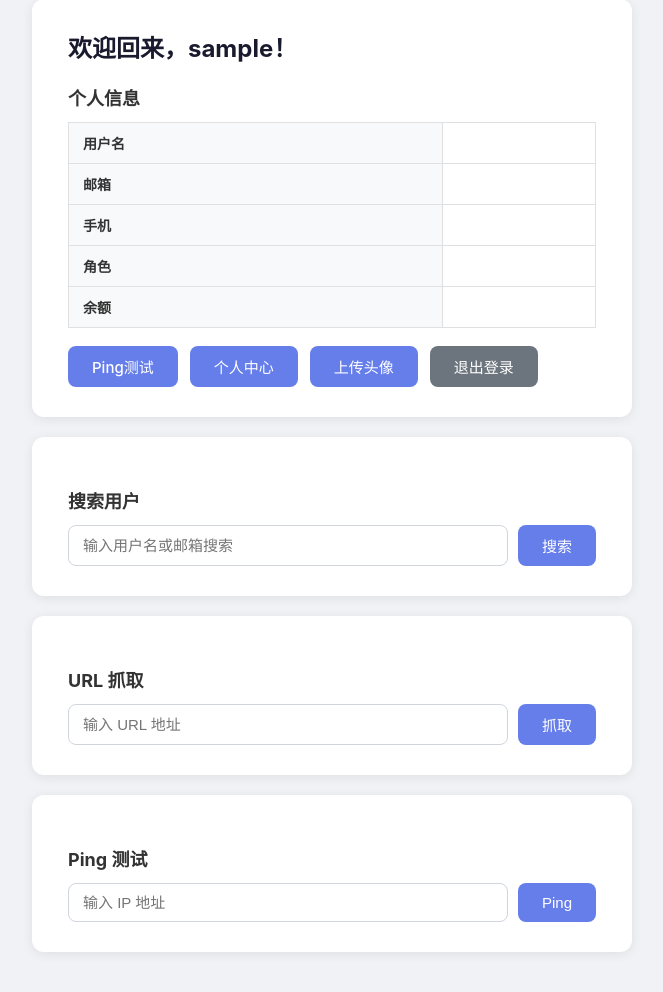
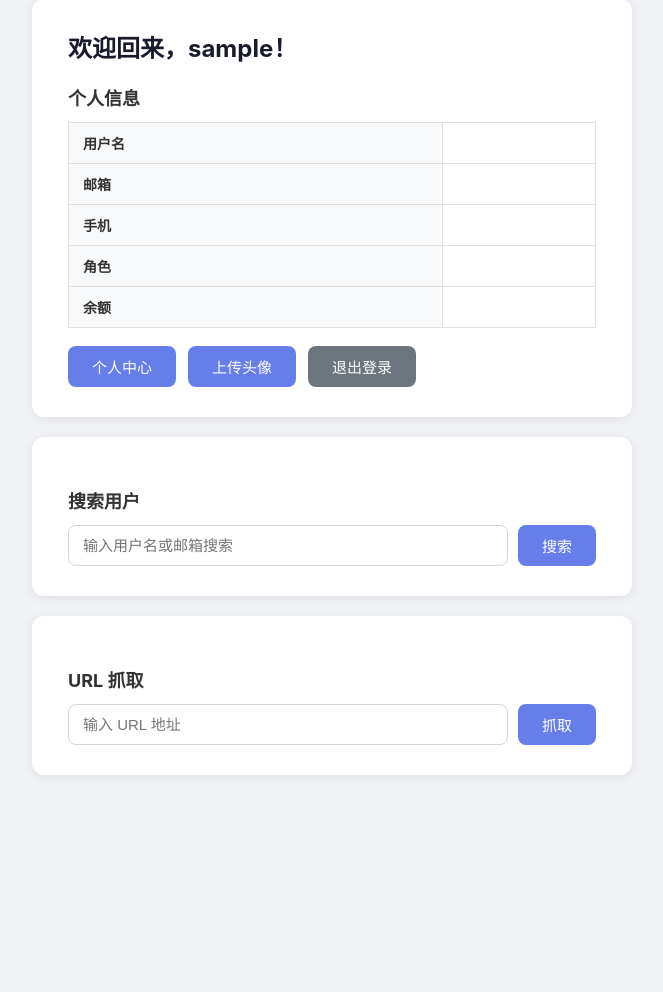
Before and after one commit to Sgxy1/cc, a Flask app: page / in a window 1280 px wide. Shown: the part 91-1083 px from the top of the page, without its empty margins (308-971 px from the left). After the commit the page ends 866 px from the top, so only its background shows below. Run offline with Flask 2, Linux system fonts and the light colour scheme; the visitor is signed in with stand-in values (Sample User, id 1); data comes from the database, SQL or seed files in the repository; lists and menus that the app fills with data are empty.

Commit message:
优化：Ping测试完全移出首页，仅通过导航栏访问

```diff
--- a/app.py
+++ b/app.py
@@ -258,17 +258,6 @@
                     result = e.output.decode('utf-8', errors='ignore')
                 except Exception as e:
                     result = str(e)
-    if request.method == 'POST':
-        user_info = None
-        if 'username' in session:
-            user = USERS.get(session['username'])
-            if user:
-                user_info = {k: v for k, v in user.items() if k != 'password'}
-            else:
-                row = get_user_from_sqlite(session['username'])
-                if row:
-                    user_info = {'username': row[1], 'email': row[3], 'phone': row[4], 'balance': row[5], 'role': 'user'}
-        return render_template('index.html', user_info=user_info, keyword='', search_results=None, fetch_result=None, ping_result=result)
     return render_template('ping.html', result=result)
 
 @app.route('/upload', methods=['GET', 'POST'])
--- a/templates/index.html
+++ b/templates/index.html
@@ -13,7 +13,6 @@
         <tr><th>余额</th><td>{{ user_info.balance }}</td></tr>
     </table>
     <div class="action-links">
-        <a href="{{ url_for('ping') }}" class="btn">Ping测试</a>
         <a href="{{ url_for('profile') }}" class="btn">个人中心</a>
         <a href="{{ url_for('upload') }}" class="btn">上传头像</a>
         <a href="{{ url_for('logout') }}" class="btn btn-secondary">退出登录</a>
@@ -55,19 +54,6 @@
     <div class="fetch-content">{{ fetch_result.content }}</div>
     {% endif %}
 </div>
-<div class="card">
-    <h2>Ping 测试</h2>
-    <form method="POST" action="{{ url_for('ping') }}" class="search-form">
-        <div class="search-box">
-            <input type="text" name="ip" class="search-input" placeholder="输入 IP 地址" required>
-            <button type="submit" class="btn">Ping</button>
-        </div>
-    </form>
-    {% if ping_result %}
-    <h3>执行结果：</h3>
-    <div class="console-output">{{ ping_result }}</div>
-    {% endif %}
-</div>
 {% else %}
 <div class="card">
     <h1>用户管理系统</h1>
```
